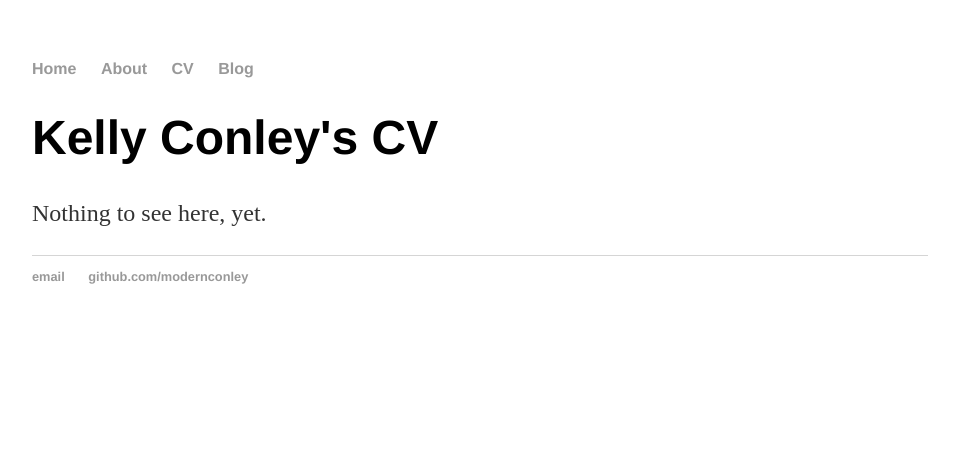
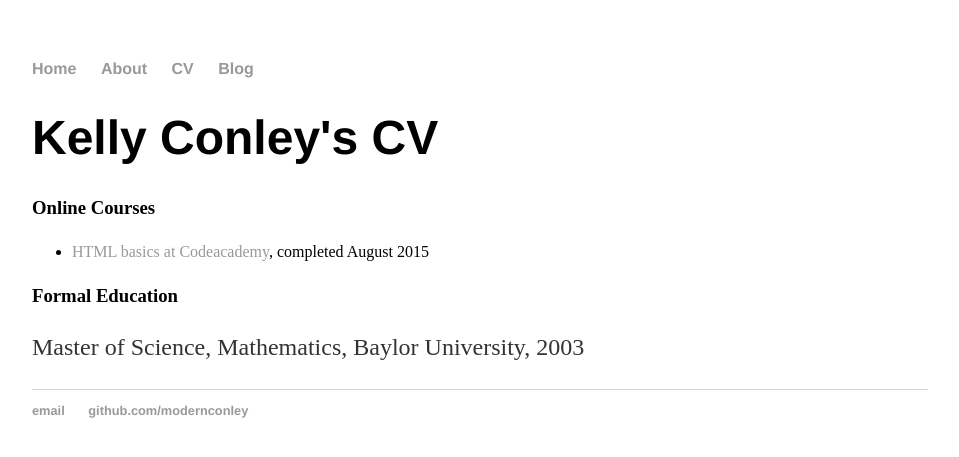
Before and after one commit to modernconley/modernconley.github.io, a Jekyll site: the page built from cv/index.html, in a window 1280 px wide. Shown: the top 457 px of the page, without its empty margins (160-1119 px from the left). Built offline with Jekyll 4.4.1, drawn with Linux system fonts in a browser that asks for light colours.

Commit message:
Update index.html

```diff
--- a/cv/index.html
+++ b/cv/index.html
@@ -4,6 +4,15 @@ title: cv
 ---
 <div class="blurb">
 	<h1>Kelly Conley's CV</h1>
-	<p>Nothing to see here, yet.
-</p>
+
+	<h3>Online Courses</h3>
+	<p>
+	<ul>
+	<li><a href="http://www.codecademy.com/courses/web-beginner-en-HZA3b/0/1?curriculum_id=50579fb998b470000202dc8b">HTML basics at Codeacademy</a>, completed August 2015</li>
+	</ul>
+	</p>
+
+	<h3>Formal Education</h3>
+	<p>Master of Science, Mathematics, Baylor University, 2003
+	</p>
 </div><!-- /.blurb -->
```
